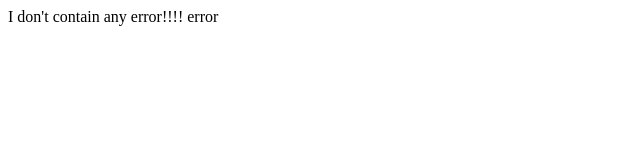
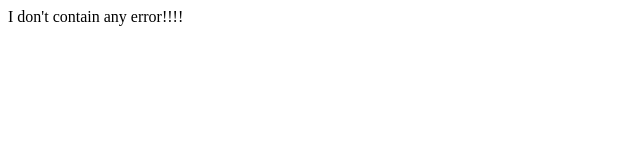
Before and after one commit to nikhilbangar/static, a plain HTML site: page index.html in a window 1280 px wide. Shown: the full height of the page, 0-640 px from the left. Drawn offline with Linux system fonts and the light colour scheme.

Commit message:
Update index.html

```diff
--- a/index.html
+++ b/index.html
@@ -1 +1 @@
-<sample>I don't contain any error!!!! error</sample>
+<sample>I don't contain any error!!!!</sample>
```
